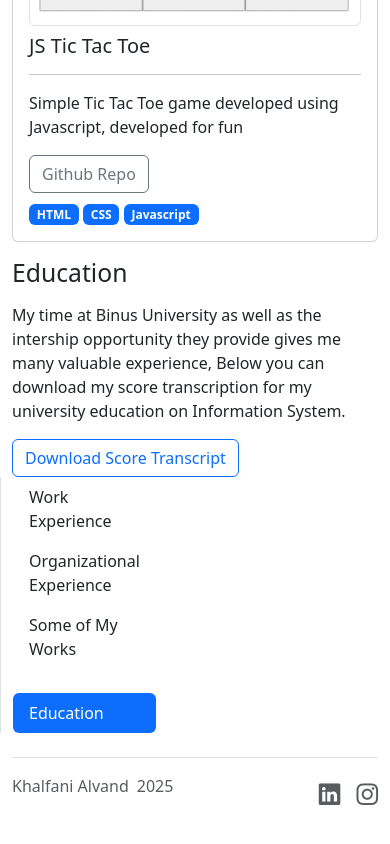
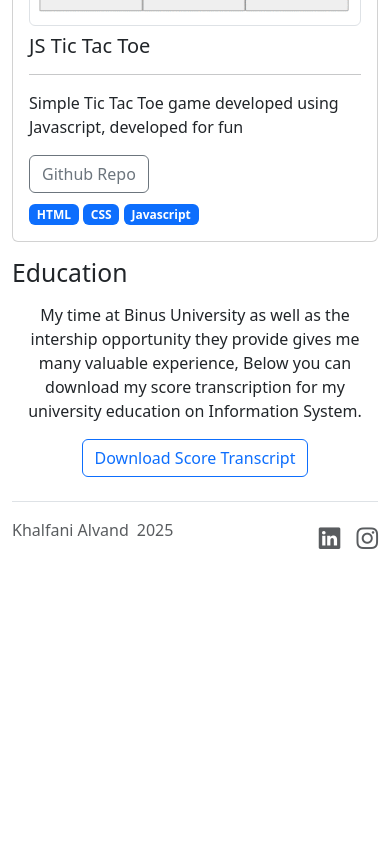
Before and after one commit to Aruvand/personal, a plain HTML site: page index.html in a window 390 px wide. Shown: the part 5198-6042 px from the top of the page. After the commit the page ends 5796 px from the top, so only its background shows below. Drawn offline with nearby package versions, Linux system fonts and the light colour scheme.

Commit message:
Fix responsive
Fix page responsive element

```diff
--- a/index.html
+++ b/index.html
@@ -285,20 +285,22 @@
 
                         <!-- Education -->
                         <div class="h2 my-3" id="education">Education</div>
-                        <div class="mb-3">
+                        <div class="mb-3 text-center">
                             My time at Binus University as well as the intership opportunity they provide gives me many
                             valuable experience,
                             Below you can download my score transcription for my university education on Information
                             System.
                         </div>
-                        <a href="docs/score_transcript.pdf" class="btn btn-outline-primary" target="_blank"
-                            download="Khalfani Alvand Score Transcription.pdf">Download Score Transcript</a>
+                        <div class="text-center">
+                            <a href="docs/score_transcript.pdf" class="btn btn-outline-primary" target="_blank"
+                                download="Khalfani Alvand Score Transcription.pdf">Download Score Transcript</a>
+                        </div>
                     </div>
                 </div>
 
                 <!-- ScrollSpy -->
                 <nav id="exp-content"
-                    class="col-3 h-100 flex-column align-items-stretch pe-4 border-start sticky-top d-sm-none d-md-block">
+                    class="col-3 h-100 flex-column align-items-stretch pe-4 border-start sticky-top d-none d-md-block">
                     <nav class="nav nav-pills flex-column">
                         <a class="nav-link" href="#work-experience">Work Experience</a>
                         <a class="nav-link" href="#organizatinal-experience">Organizational Experience</a>
```
